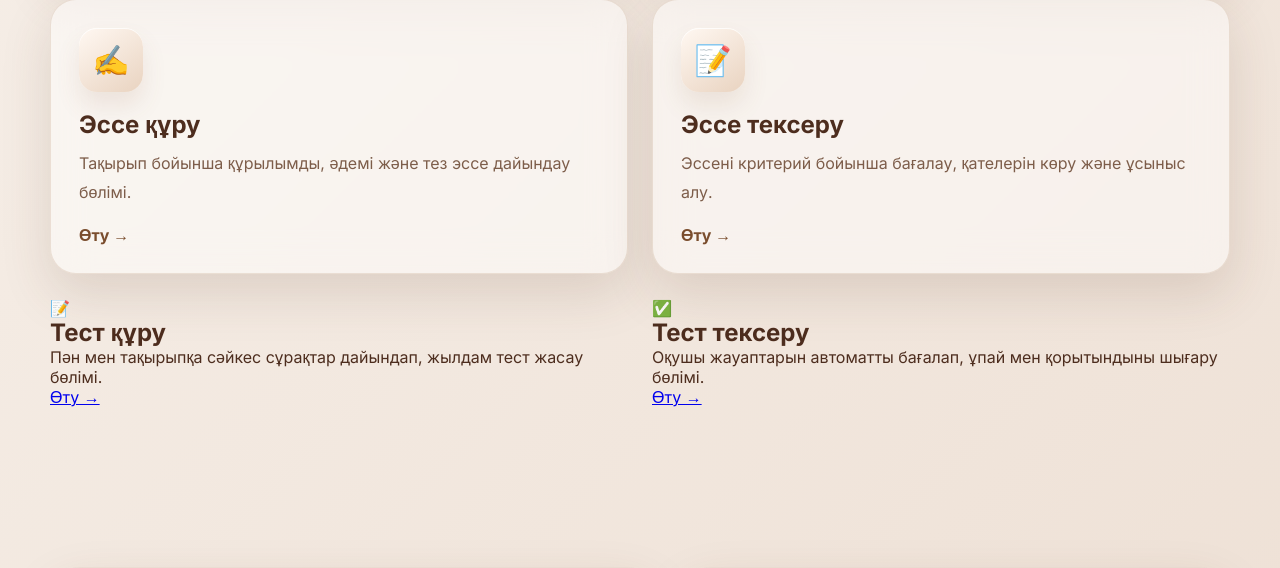
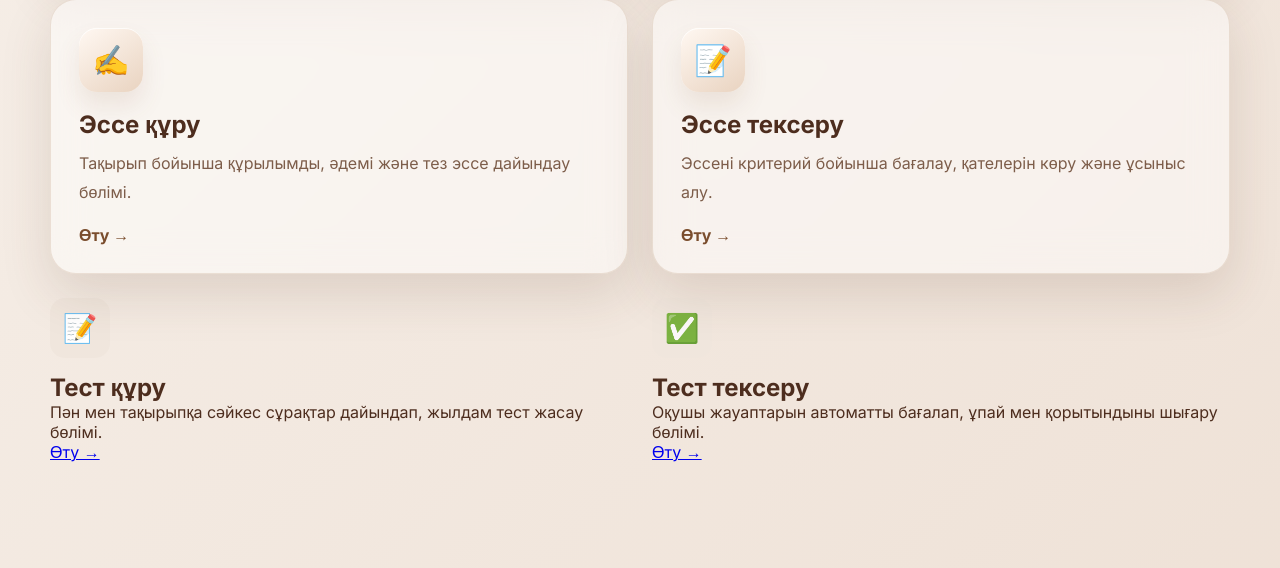
Before and after one commit to bekishovafarida-eng/bjb_checker, a Flask app: page / in a window 1280 px wide. Shown: the part 1627-2195 px from the top of the page. Run offline with Flask 3, Linux system fonts and the light colour scheme; parts of the project's set-up code (start-up, migrations or seed data) failed here and were passed over.

Commit message:
fix test cards css

```diff
--- a/static/style.css
+++ b/static/style.css
@@ -379,7 +379,17 @@ nav a:hover {
   background: linear-gradient(145deg, #fff8f2, #e9d3c0);
   box-shadow: inset 0 1px 0 rgba(255,255,255,0.8), 0 14px 25px rgba(136, 96, 68, 0.12);
 }
-
+.icon-box {
+    width: 60px;
+    height: 60px;
+    background: #f0e6dd;
+    border-radius: 15px;
+    display: flex;
+    align-items: center;
+    justify-content: center;
+    font-size: 28px;
+    margin-bottom: 15px;
+}
 .service-card h3 {
   font-size: 24px;
   margin-bottom: 10px;
--- a/templates/index.html
+++ b/templates/index.html
@@ -121,7 +121,7 @@
             <p>Эссені критерий бойынша бағалау, қателерін көру және ұсыныс алу.</p>
             <span>Өту →</span>
           </a>
-          <div class="card">
+<div class="card">
     <div class="icon-box">📝</div>
     <h2>Тест құру</h2>
     <p>Пән мен тақырыпқа сәйкес сұрақтар дайындап, жылдам тест жасау бөлімі.</p>
```
